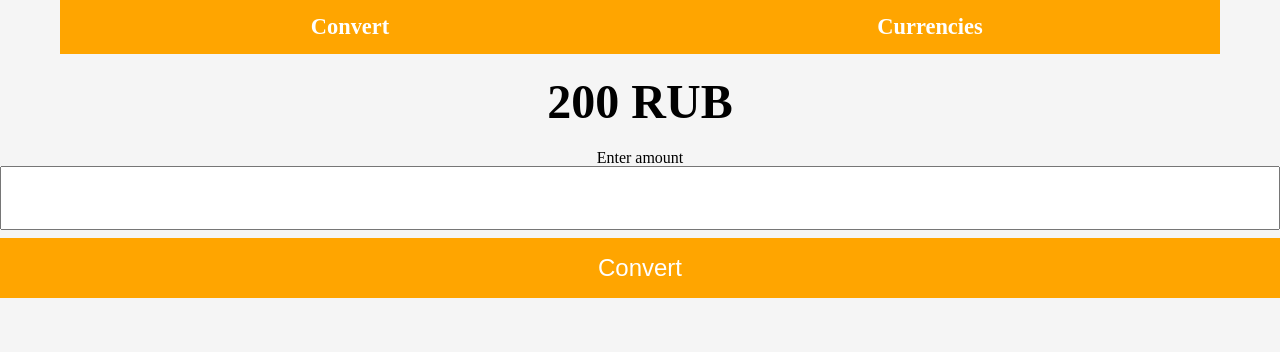
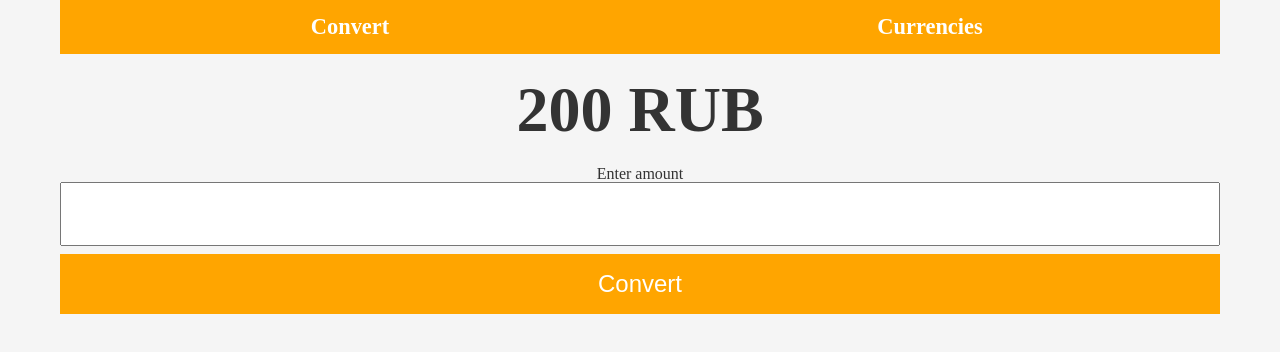
Before and after one commit to ilyasgaripov97/currency-converter, a React app: page / in a window 1280 px wide. Shown: the top 352 px of the page. Built offline with nearby package versions, Linux system fonts and the light colour scheme; a web font is replaced by a local one.

Commit message:
Convert page, desktop.

```diff
--- a/src/components/App.css
+++ b/src/components/App.css
@@ -3,6 +3,7 @@
 
 body {
   background-color: hsl(0, 0%, 96%);
+  color: #333333;
 }
 
 .container {
--- a/src/pages/CurrencyConverter.css
+++ b/src/pages/CurrencyConverter.css
@@ -29,3 +29,18 @@ input[type="submit"] {
   font-size: 1.5rem;
   margin-top: 0.5rem ;
 }
+
+@media all and (min-width: 30rem) {
+
+  .converter {
+    display: flex;
+    flex-direction: column;
+    margin: 0 auto;
+    max-width: 1160px;
+  }
+
+  .output {
+    font-size: 4rem;
+  }
+
+}
```
